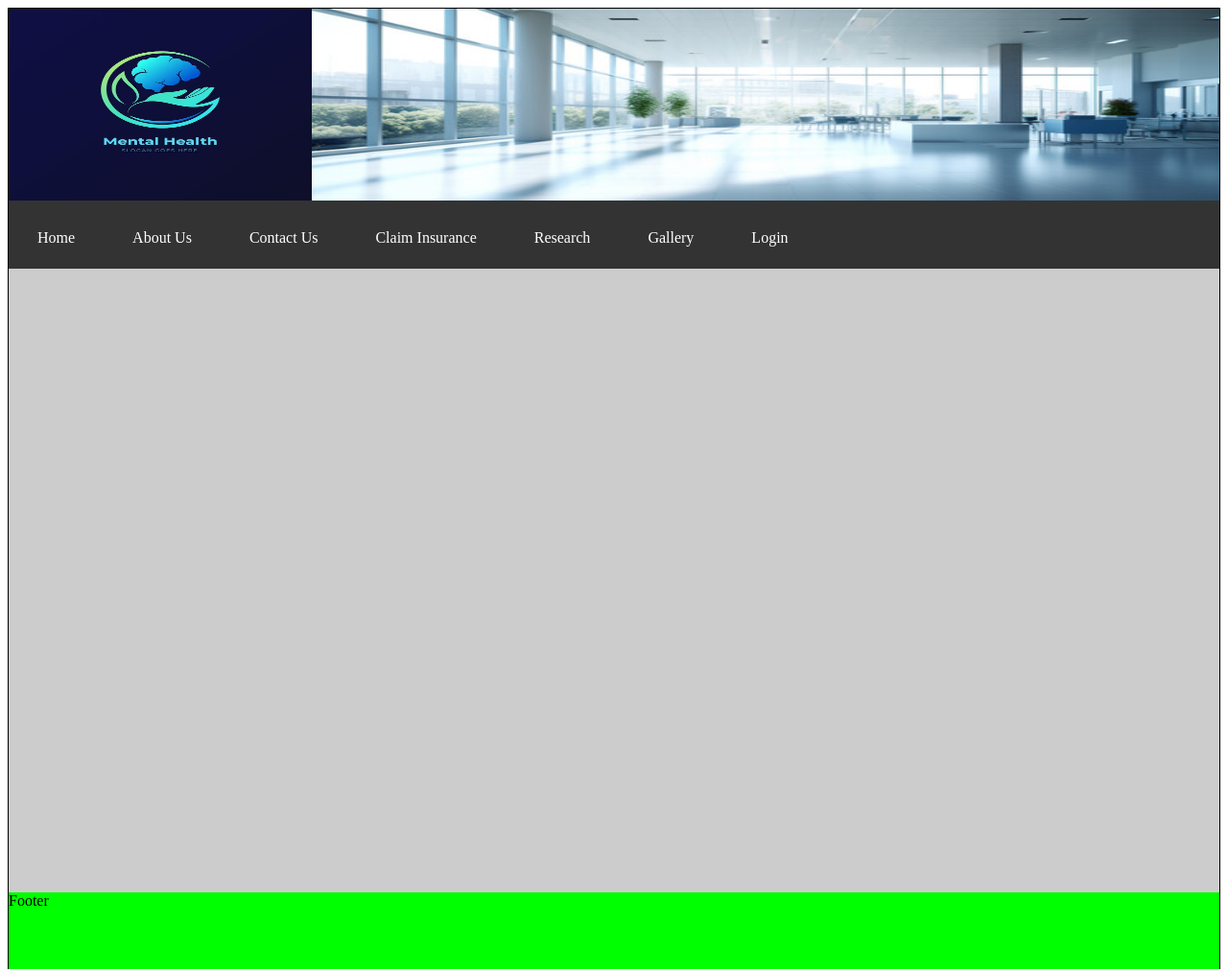
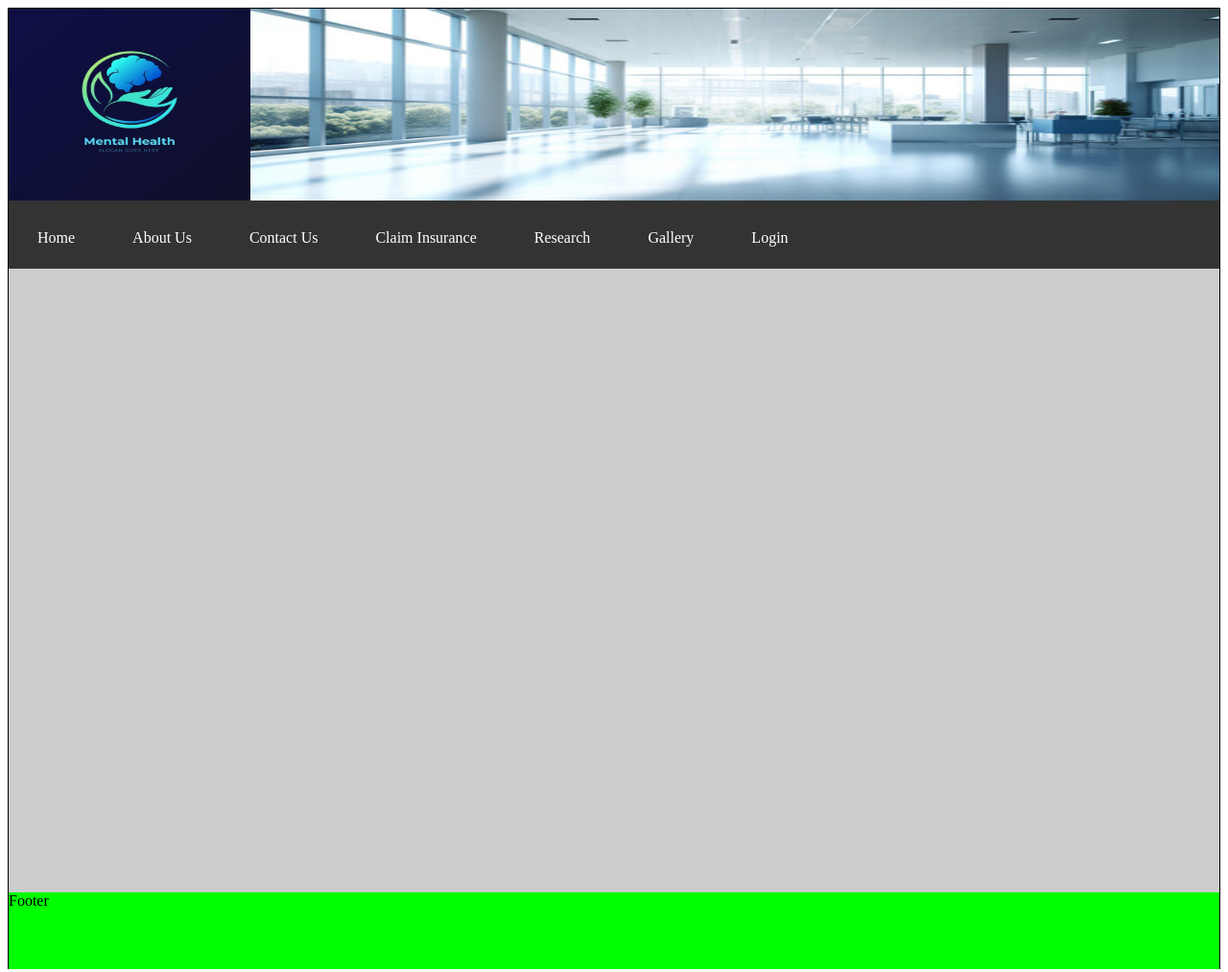
Before and after one commit to ketanzode50/Hospital_management_system, a website: page index.html in a window 1280 px wide. Shown: the whole page at 96% size. Drawn offline with Linux system fonts and the light colour scheme.

Commit message:
Update style.css

```diff
--- a/css/style.css
+++ b/css/style.css
@@ -1,5 +1,5 @@
 #wrapper {
-width:0 auto;
+width:auto;
 height: 1000px;
 margin:0 auto;
 border:1px solid #000000;
@@ -64,13 +64,13 @@ height:8%;
 background-color:#0f0
 }
 #logo {
-width:25%;
+width:20%;
 height:100%;
 background-color:rgb(232, 243, 16);
 float:left;
 }
 #banner {
-width:75%;
+width:80%;
 height:100%;
 background-color:rgb(240, 6, 162);
 float:left;
```
